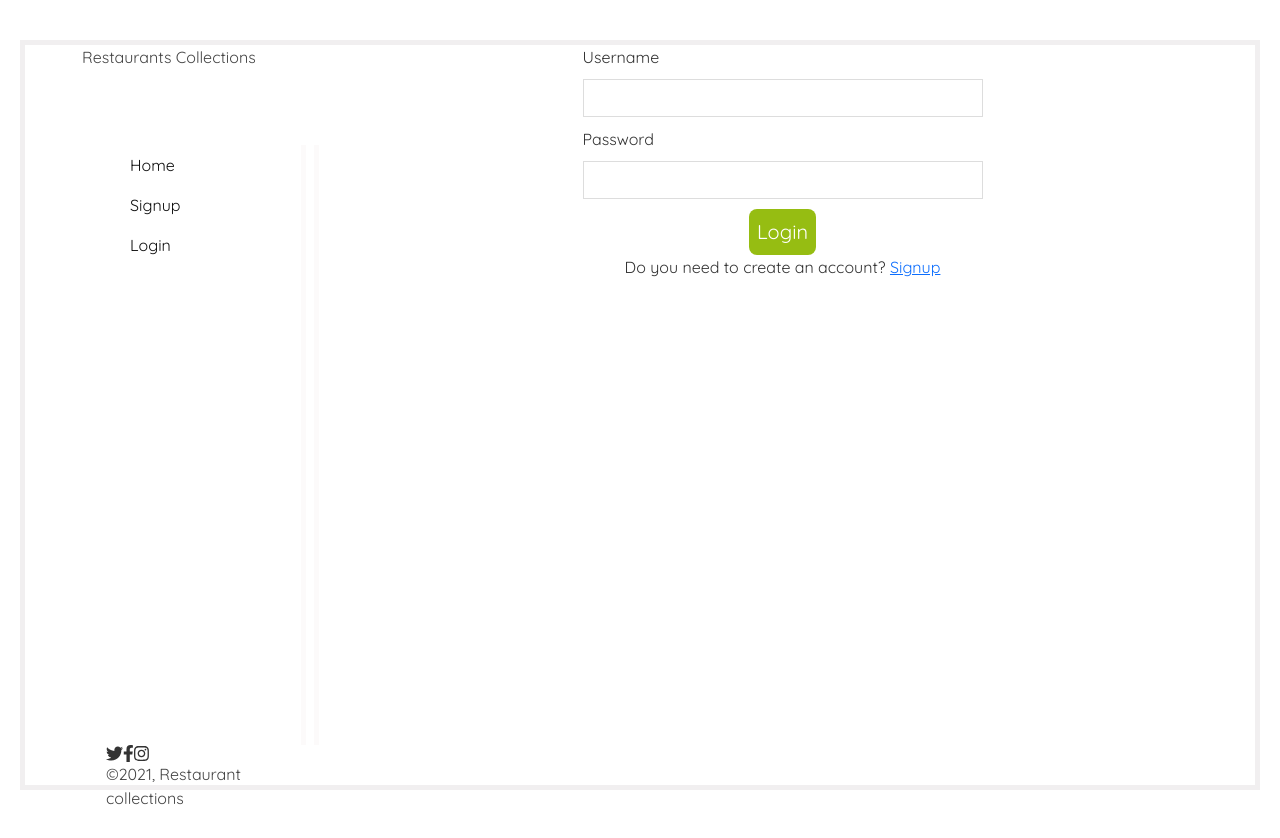
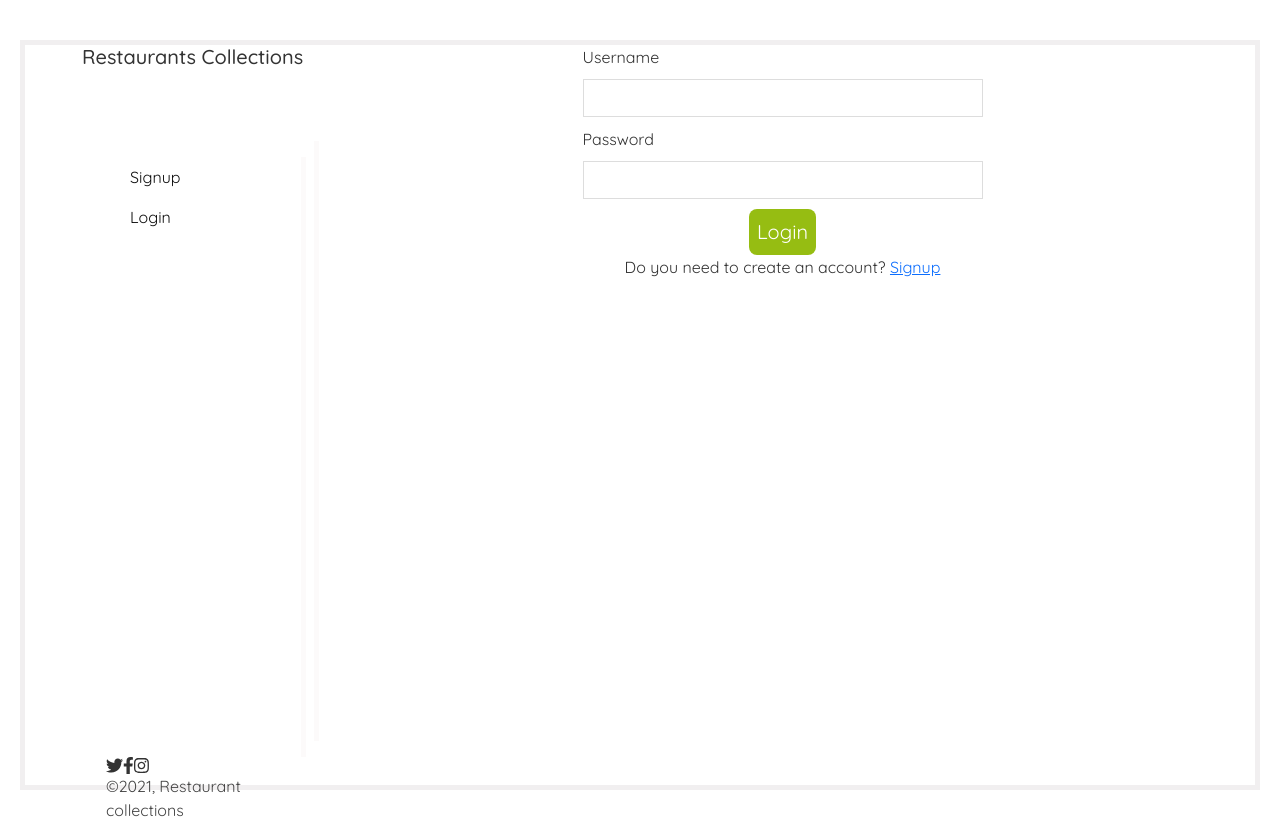
Before and after one commit to enaburekhan/restaurant-app, a React (Create React App) app: page /Login in a window 1280 px wide. Built offline with nearby package versions, Linux system fonts and the light colour scheme.

Commit message:
Fix styling for NavBar component

```diff
--- a/src/components/NavBar.js
+++ b/src/components/NavBar.js
@@ -10,23 +10,22 @@ const NavBar = () => {
   return (
 
     <nav className="nav">
-      <p>Restaurants Collections</p>
+      <h5>Restaurants Collections</h5>
 
       <div className="nav-home d-flex flex-column justify-content-between align-items-center  m-4">
         <div>
-          {user && user.username}
+          <p className="username">{user && user.username}</p>
           {token ? (
             <div>
               <Link to="/restaurants" className="doc nav-link active">Restaurants</Link>
-              <Link to="/collections" className="appoint-md nav-link">Collections</Link>
-              <Link to="/collections/new" className="appoint-md nav-link">NewCollections</Link>
+              <Link to="/collections" className="doc appoint-md nav-link">Collections</Link>
+              <Link to="/collections/new" className="doc appoint-md nav-link">NewCollections</Link>
               <Logout />
             </div>
           ) : (
             <div className="nav-home">
-              <Link to="/" className="nav-link">Home</Link>
-              <Link to="/Signup" className="nav-link">Signup</Link>
-              <Link to="/Login" className="nav-link">Login</Link>
+              <Link to="/Signup" className="doc nav-link">Signup</Link>
+              <Link to="/Login" className="doc nav-link">Login</Link>
             </div>
           )}
         </div>
--- a/src/index.css
+++ b/src/index.css
@@ -33,10 +33,14 @@ body {
   color: rgb(15, 15, 15);
 }
 
-.doc {
+.doc:hover {
   background-color: #92bc0e;
   color: #fff;
-  width: 12vw;
+  width: 10vw;
+}
+
+.username {
+  font-weight: bold;
 }
 
 .nav-footer {
```
